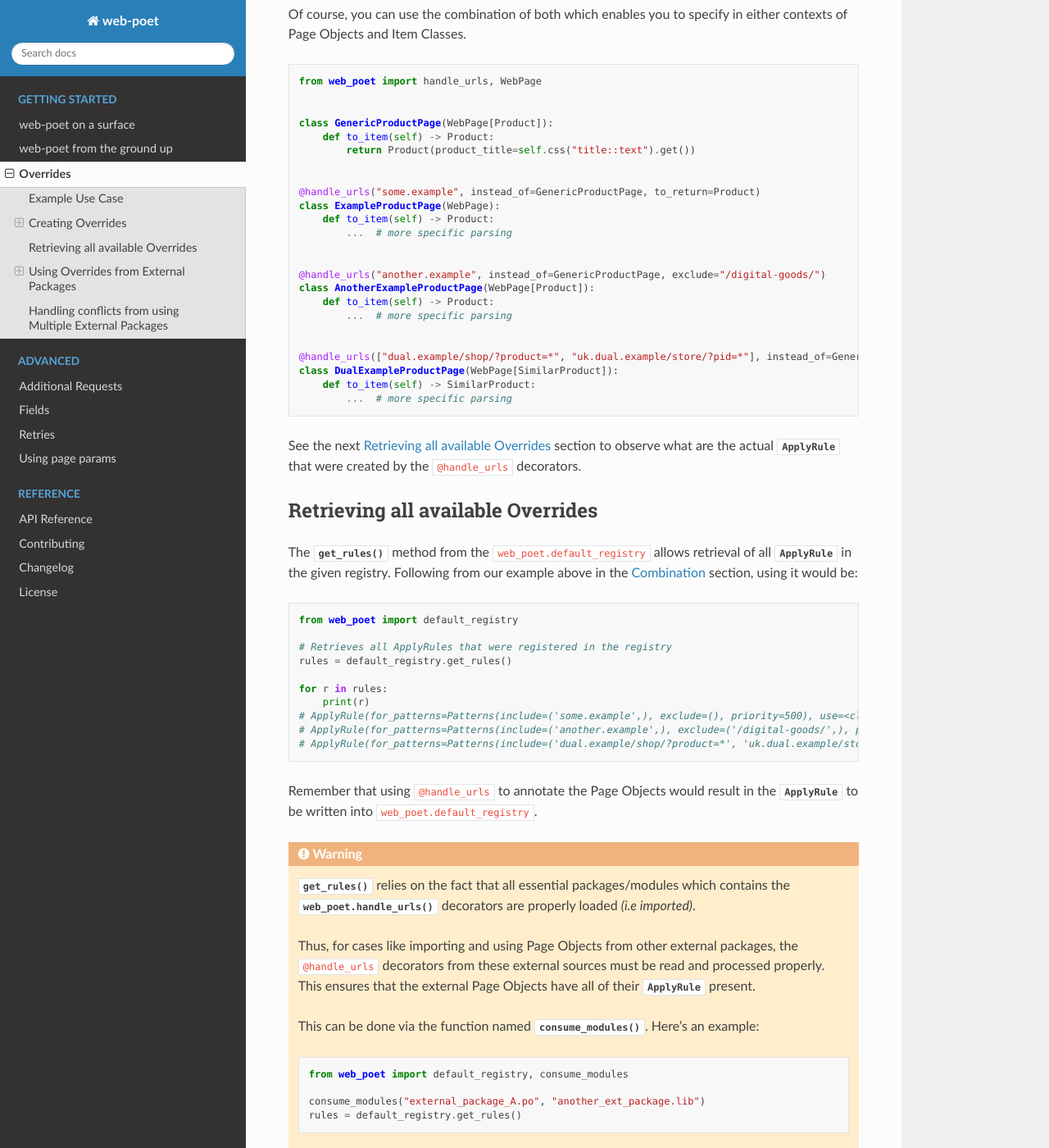
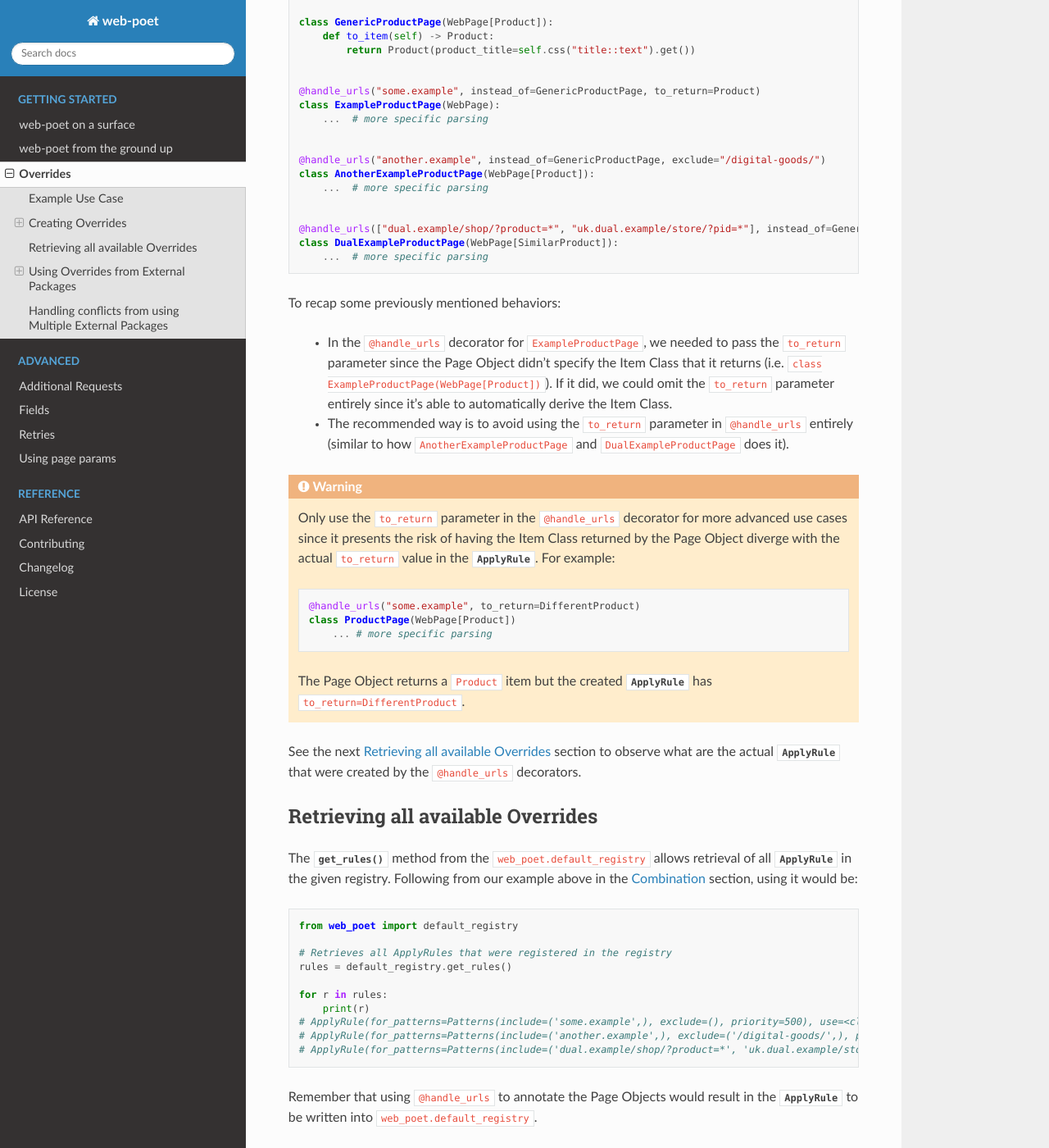
Before and after one commit to scrapinghub/web-poet, a Sphinx documentation site: the page built from docs/intro/overrides.rst, in a window 1280 px wide and 1400 px high, scrolled down 3963 px. Shown: the whole window at 82% size. Built offline with Sphinx 7.4.7 and the Read the Docs theme 2.0.0, drawn with Linux system fonts in a browser that asks for light colours; some of the changed text lies outside the part shown.

Commit message:
improve docs and code comments

```diff
--- a/docs/intro/overrides.rst
+++ b/docs/intro/overrides.rst
@@ -13,7 +13,7 @@
 be used instead of another Page Object.
 
 The :class:`~.ApplyRule` also supports pointing to the item returned by a specific
-Page Object if it both matches the URL pattern and the item class specified in the
+Page Object if it both matches the URL pattern and the Item Class specified in the
 rule.
 
 This enables **web-poet** to be used effectively by other frameworks like
@@ -91,26 +91,23 @@
 
     @handle_urls("some.example", instead_of=GenericProductPage)
     class ExampleProductPage(WebPage):
-        def to_item(self) -> Product:
-            ...  # more specific parsing
+        ...  # more specific parsing
 
 
     @handle_urls("another.example", instead_of=GenericProductPage, exclude="/digital-goods/")
     class AnotherExampleProductPage(WebPage):
-        def to_item(self) -> Product:
-            ...  # more specific parsing
+        ...  # more specific parsing
 
 
     @handle_urls(["dual.example/shop/?product=*", "uk.dual.example/store/?pid=*"], instead_of=GenericProductPage)
     class DualExampleProductPage(WebPage):
-        def to_item(self) -> SimilarProduct:
-            ...  # more specific parsing
+        ...  # more specific parsing
 
 The code above declares that:
 
-    - Page Objects return ``Product`` and ``SimilarProduct`` item classes. Returning
-      item classes is a preferred approach as explained in the :ref:`web-poet-fields`
-      section.
+    - The Page Objects return ``Product`` and ``SimilarProduct`` Item Classes.
+      Returning Item Classes is a preferred approach as explained in the
+      :ref:`web-poet-fields` section.
     - For sites that match the ``some.example`` pattern, ``ExampleProductPage``
       would be used instead of ``GenericProductPage``.
     - The same is true for ``DualExampleProductPage`` where it is used
@@ -124,9 +121,10 @@
       - :sub:`(match) https://www.uk.dual.example/store/?pid=892`
       - :sub:`(NO match) https://www.uk.dual.example/new-offers/fitness/?pid=892`
 
-    - On the other hand, ``AnotherExampleProductPage`` is only used instead of
-      ``GenericProductPage`` when we're handling pages from ``another.example``
-      that doesn't contain ``/digital-goods/`` in its URL path.
+    - On the other hand, ``AnotherExampleProductPage`` is used instead of
+      ``GenericProductPage`` when we're handling pages that match with the
+      ``another.example`` URL Pattern which doesn't contain ``/digital-goods/``
+      in its URL path.
 
 .. tip::
 
@@ -156,20 +154,17 @@
 
     @handle_urls("some.example")
     class ExampleProductPage(WebPage[Product]):
-        def to_item(self) -> Product:
-            ...  # more specific parsing
+        ...  # more specific parsing
 
 
     @handle_urls("another.example", exclude="/digital-goods/")
     class AnotherExampleProductPage(WebPage[Product]):
-        def to_item(self) -> Product:
-            ...  # more specific parsing
+        ...  # more specific parsing
 
 
-    @handle_urls(["dual.example/shop/?product=*", "uk.dual.example/store/?pid=*"], instead_of=GenericProductPage)
+    @handle_urls(["dual.example/shop/?product=*", "uk.dual.example/store/?pid=*"])
     class DualExampleProductPage(WebPage[Product]):
-        def to_item(self) -> SimilarProduct:
-            ...  # more specific parsing
+        ...  # more specific parsing
 
 Let's break this example down:
 
@@ -178,24 +173,24 @@
       ``Product``) from the respective Page Object. For advanced use cases, you
       can pass the ``to_return`` parameter directly to the ``@handle_urls``
       decorator where it replaces any derived values.
-    - The ``instead_of`` parameter has been removed in lieu of the derived Item
-      Class from the Page Object which is passed as a ``to_return`` parameter
-      when creating the :class:`~.ApplyRule`. This means that:
+    - The ``instead_of`` parameter can be omitted in lieu of the derived Item
+      Class from the Page Object which becomes the ``to_return`` attribute in
+      :class:`~.ApplyRule` instances. This means that:
 
         - If a ``Product`` Item Class is requested for URLs matching with the
           "some.example" pattern, then the ``Product`` Item Class would come from
           the ``to_item()`` method of ``ExampleProductPage``.
-        - Similarly, if the URL matches with "another.example" without the
-          "/digital-goods/" path, then the ``Product`` Item Class comes from the
-          ``AnotherExampleProductPage`` Page Object.
+        - Similarly, if a page with a URL matches with "another.example" without
+          the "/digital-goods/" path, then the ``Product`` Item Class comes from
+          the ``AnotherExampleProductPage`` Page Object.
         - However, if a ``Product`` Item Class is requested matching with the URL
           pattern of "dual.example/shop/?product=*", a ``SimilarProduct``
           Item Class is returned by the ``DualExampleProductPage``'s ``to_item()``
           method instead.
 
 This has the same concept as with the Page Object Overrides but the context changes
-from the Page Object into the Item Classes returned by the ``to_item()`` method
-instead.
+from using a Page Object into Item Classes instead (returned by the ``to_item()``
+method).
 
 The upside here is that you're able to directly access the item extracted by the
 Page Object for the given site. There's no need to directly call the ``to_item()``
@@ -226,20 +221,45 @@
 
     @handle_urls("some.example", instead_of=GenericProductPage, to_return=Product)
     class ExampleProductPage(WebPage):
-        def to_item(self) -> Product:
-            ...  # more specific parsing
+        ...  # more specific parsing
 
 
     @handle_urls("another.example", instead_of=GenericProductPage, exclude="/digital-goods/")
     class AnotherExampleProductPage(WebPage[Product]):
-        def to_item(self) -> Product:
-            ...  # more specific parsing
+        ...  # more specific parsing
 
 
     @handle_urls(["dual.example/shop/?product=*", "uk.dual.example/store/?pid=*"], instead_of=GenericProductPage)
     class DualExampleProductPage(WebPage[SimilarProduct]):
-        def to_item(self) -> SimilarProduct:
-            ...  # more specific parsing
+        ...  # more specific parsing
+
+To recap some previously mentioned behaviors:
+
+    - In the ``@handle_urls`` decorator for ``ExampleProductPage``, we needed to
+      pass the ``to_return`` parameter since the Page Object didn't specify the
+      Item Class that it returns (i.e. ``class ExampleProductPage(WebPage[Product])``).
+      If it did, we could omit the ``to_return`` parameter entirely since it's
+      able to automatically derive the Item Class.
+    - The recommended way is to avoid using the ``to_return`` parameter in
+      ``@handle_urls`` entirely (similar to how ``AnotherExampleProductPage``
+      and ``DualExampleProductPage`` does it).
+
+.. warning::
+
+    Only use the ``to_return`` parameter in the ``@handle_urls`` decorator for
+    more advanced use cases since it presents the risk of having the Item Class
+    returned by the Page Object diverge with the actual ``to_return`` value in
+    the :class:`~.ApplyRule`. For example:
+
+    .. code-block:: python
+
+        @handle_urls("some.example", to_return=DifferentProduct)
+        class ProductPage(WebPage[Product])
+            ... # more specific parsing
+
+    The Page Object returns a ``Product`` item but the created :class:`~.ApplyRule`
+    has ``to_return=DifferentProduct``.
+
 
 See the next :ref:`retrieving-overrides` section to observe what are the actual
 :class:`~.ApplyRule` that were created by the ``@handle_urls`` decorators.
```
Also changed, not shown: other parts of docs/intro/overrides.rst (+2 -2 lines), docs/advanced/fields.rst (+11 -11 lines), 4 other files.
